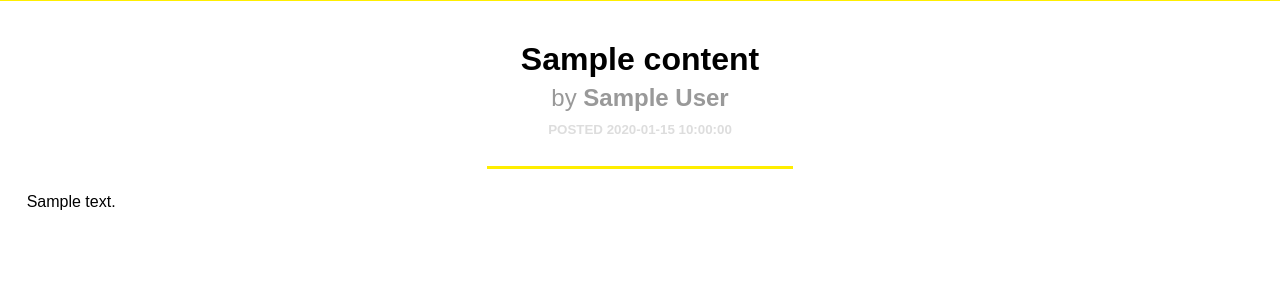
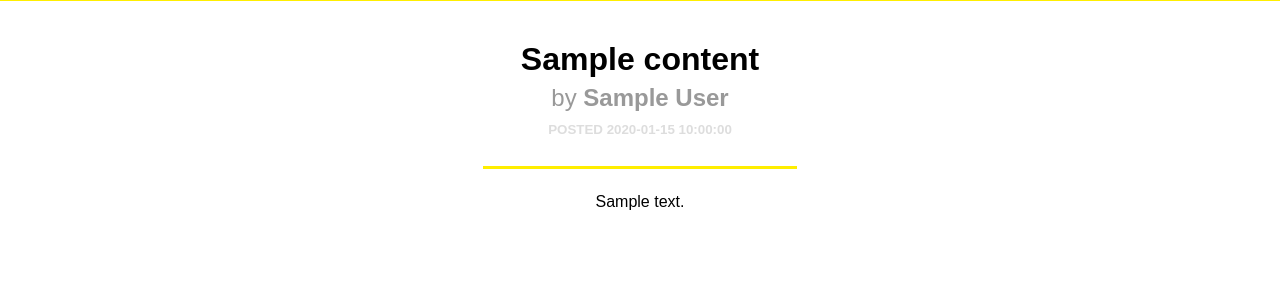
Before and after one commit to ivyallie/Lucaflect, a Python web app: template templates/single_comic.html in a window 1280 px wide. Shown: the part 44-332 px from the top of the page. Run offline with Jinja, Linux system fonts and the light colour scheme; the template is opened without the code that fills it: most values are stand-ins (such as "Sample title", 1, 10 or a date in 2020).

Commit message:
Improved styling of single comic page

```diff
--- a/common.py
+++ b/common.py
@@ -5,3 +5,9 @@ def reformat_timestamp(timestamp):
     out_format = '%d %B, %Y'
     time = datetime.datetime.strptime(timestamp, in_format)
     return time.strftime(out_format)
+
+def year(timestamp):
+    in_format = '%Y-%m-%d %H:%M:%S'
+    out_format = '%Y'
+    time = datetime.datetime.strptime(timestamp, in_format)
+    return time.strftime(out_format)
--- a/routes.py
+++ b/routes.py
@@ -1,7 +1,7 @@
 from flask import render_template, Blueprint, session, request, current_app, send_from_directory, g, make_response, jsonify, flash
 from . import db
 from . import auth
-from .common import reformat_timestamp
+from .common import reformat_timestamp, year
 from json import loads, dumps
 from os.path import join, basename
 from werkzeug.security import generate_password_hash
@@ -145,6 +145,7 @@ def get_comic_content(comic):
         'author': author_name,
         'author_username': author_username,
         'time': reformat_timestamp(time),
+        'year': year(time),
         'format': body['format'],
         'preview_image':preview_image
     }
--- a/static/style.css
+++ b/static/style.css
@@ -315,8 +315,14 @@ h2 {
 }
 
 #single_comic_header .description {
-    margin: 40pt 10pt;
+    margin: 40pt auto;
     position: relative;
+}
+
+#single_comic_header .description p {
+    width:55%;
+    margin:auto;
+    text-align: center;
 }
 
 #single_comic_header .description:before {
@@ -329,6 +335,11 @@ h2 {
     height:2pt;
     width:25%;
     background-color: #FE0;
+}
+
+#copyright p {
+    text-align: center;
+    color:#999;
 }
 
 #post-tools {
--- a/templates/single_comic.html
+++ b/templates/single_comic.html
@@ -21,7 +21,9 @@
     </div>
 
         {% if content['body'] %}
-        <div class="description">{{ content['body'] }}</div>
+        <div class="description">
+            <p>{{ content['body'] }}</p>
+        </div>
     {% endif %}
 
     </section>
@@ -52,6 +54,9 @@
     </div>
 
             {% endif %}
+    </section>
+    <section id="copyright">
+    <p>&copy;{{ content['year'] }} by {{ content['author'] }}. All rights reserved.</p>
     </section>
 {% endif %}
 
```
